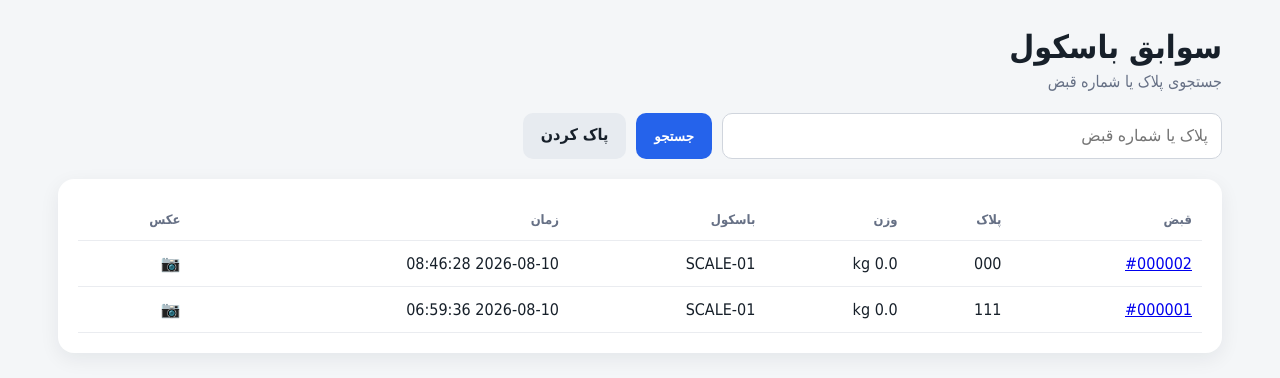
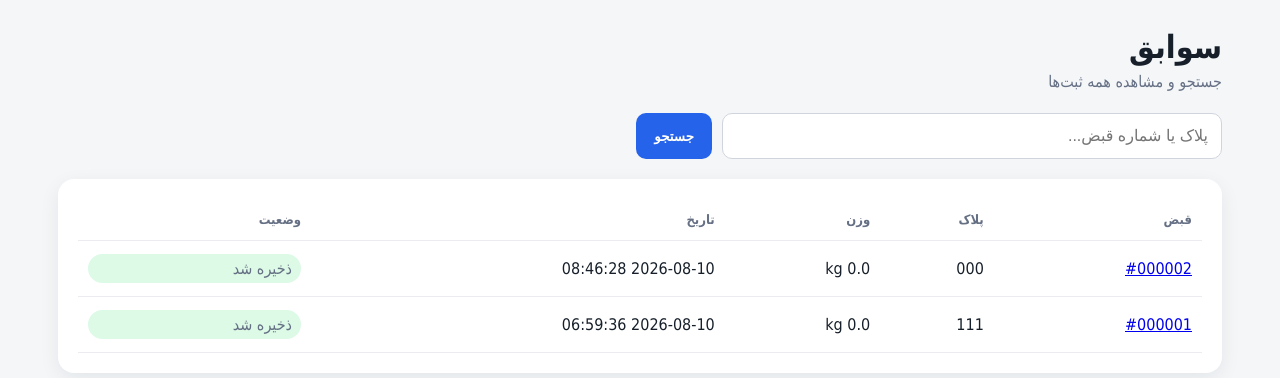
Before and after one commit to ataalamdoust10-del/smartweighbridge, a FastAPI app: page /records in a window 1280 px wide. Shown: the part 54-432 px from the top of the page. Run offline with FastAPI, Linux system fonts and the light colour scheme; the visitor is signed in with stand-in values (Sample User, id 1); data comes from the database, SQL or seed files in the repository.

Commit message:
Translate records page (fa/en/hy)

```diff
--- a/app/i18n.py
+++ b/app/i18n.py
@@ -56,11 +56,20 @@ TRANSLATIONS = {
         "truck_photo": "عکس کامیون",
         "hint_camera": "در گوشی، با انتخاب این قسمت دوربین باز می‌شود.",
         "submit_weigh": "ثبت وزن و عکس",
+
+        # Records page (سوابق)
+        "records_title": "سوابق",
+        "records_subtitle": "جستجو و مشاهده همه ثبت‌ها",
+        "search": "جستجو",
+        "search_placeholder": "پلاک یا شماره قبض...",
+        "clear": "پاک کردن",
+        "no_results": "موردی پیدا نشد.",
     },
 
     "en": {
         "app_name": "Smart Weighbridge",
 
+        # Login
         "login": "Login",
         "login_subtitle": "Weighbridge management system",
         "username": "Username",
@@ -68,11 +77,13 @@ TRANSLATIONS = {
         "submit_login": "Sign in",
         "login_error": "Invalid username or password.",
 
+        # Nav
         "dashboard": "Dashboard",
         "weigh": "Weigh",
         "records": "Records",
         "logout": "Logout",
 
+        # Dashboard
         "welcome": "Welcome",
         "new_weighment": "New weighment",
         "records_count": "Records count",
@@ -82,6 +93,7 @@ TRANSLATIONS = {
         "waiting": "Waiting",
         "latest_weighments": "Latest weighments",
 
+        # Common table/fields
         "ticket": "Ticket",
         "plate": "Plate",
         "weight": "Weight",
@@ -89,12 +101,14 @@ TRANSLATIONS = {
         "status": "Status",
         "saved": "Saved",
 
+        # Detail (ticket page)
         "weighment_details": "Weighment details",
         "print": "Print",
         "operator": "Operator",
         "datetime": "Date & time",
         "no_photo": "No photo",
 
+        # Weigh page
         "weigh_truck_title": "Truck weigh-in",
         "weigh_subtitle": "Review and submit the information.",
         "current_scale_weight": "Current scale weight",
@@ -103,11 +117,20 @@ TRANSLATIONS = {
         "truck_photo": "Truck photo",
         "hint_camera": "On mobile, selecting this will open the camera.",
         "submit_weigh": "Submit weight & photo",
+
+        # Records page
+        "records_title": "Records",
+        "records_subtitle": "Search and view all weighments",
+        "search": "Search",
+        "search_placeholder": "Plate or ticket number...",
+        "clear": "Clear",
+        "no_results": "No results found.",
     },
 
     "hy": {
         "app_name": "Խելացի Կշռակայան",
 
+        # Login
         "login": "Մուտք",
         "login_subtitle": "Կշռակայանի կառավարման համակարգ",
         "username": "Օգտանուն",
@@ -115,11 +138,13 @@ TRANSLATIONS = {
         "submit_login": "Մուտք գործել",
         "login_error": "Սխալ օգտանուն կամ գաղտնաբառ։",
 
+        # Nav
         "dashboard": "Վահանակ",
         "weigh": "Կշռում",
         "records": "Գրառումներ",
         "logout": "Ելք",
 
+        # Dashboard
         "welcome": "Բարի գալուստ",
         "new_weighment": "Նոր կշռում",
         "records_count": "Գրառումների քանակը",
@@ -129,6 +154,7 @@ TRANSLATIONS = {
         "waiting": "Սպասում",
         "latest_weighments": "Վերջին կշռումները",
 
+        # Common table/fields
         "ticket": "Տոմս",
         "plate": "Համարանիշ",
         "weight": "Քաշ",
@@ -136,12 +162,14 @@ TRANSLATIONS = {
         "status": "Կարգավիճակ",
         "saved": "Պահպանված է",
 
+        # Detail (ticket page)
         "weighment_details": "Կշռման մանրամասներ",
         "print": "Տպել",
         "operator": "Օպերատոր",
         "datetime": "Ամսաթիվ և ժամ",
         "no_photo": "Առանց լուսանկարի",
 
+        # Weigh page
         "weigh_truck_title": "Բեռնատարի կշռում",
         "weigh_subtitle": "Ստուգեք տվյալները և ուղարկեք։",
         "current_scale_weight": "Ընթացիկ կշիռը",
@@ -150,6 +178,14 @@ TRANSLATIONS = {
         "truck_photo": "Մեքենայի լուսանկար",
         "hint_camera": "Հեռախոսով ընտրելիս տեսախցիկը կբացվի։",
         "submit_weigh": "Ուղարկել",
+
+        # Records page
+        "records_title": "Գրառումներ",
+        "records_subtitle": "Որոնել և դիտել բոլոր կշռումները",
+        "search": "Որոնում",
+        "search_placeholder": "Համարանիշ կամ տոմս...",
+        "clear": "Մաքրել",
+        "no_results": "Արդյունք չկա։",
     },
 }
 
@@ -158,15 +194,12 @@ RTL_LANGS = {"fa"}
 def translate(lang: str, key: str) -> str:
     lang = lang if lang in SUPPORTED_LANGS else DEFAULT_LANG
 
-    # 1) selected language
     if key in TRANSLATIONS.get(lang, {}):
         return TRANSLATIONS[lang][key]
 
-    # 2) fallback to default lang
     if key in TRANSLATIONS.get(DEFAULT_LANG, {}):
         return TRANSLATIONS[DEFAULT_LANG][key]
 
-    # 3) fallback to key
     return key
 
 def get_dir(lang: str) -> str:
--- a/app/templates/records.html
+++ b/app/templates/records.html
@@ -1,32 +1,57 @@
 {% extends "base.html" %}
-{% block title %}سوابق{% endblock %}
+{% block title %}{{ _('records') }}{% endblock %}
+
 {% block content %}
 <div class="page-head">
-  <div><h1>سوابق باسکول</h1><p>جستجوی پلاک یا شماره قبض</p></div>
+  <div>
+    <h1>{{ _('records_title') }}</h1>
+    <p>{{ _('records_subtitle') }}</p>
+  </div>
 </div>
 
-<form class="search" method="get">
-  <input name="q" value="{{ q }}" placeholder="پلاک یا شماره قبض">
-  <button class="btn primary">جستجو</button>
-  <a class="btn" href="/records">پاک کردن</a>
+<form class="search" method="get" action="/records">
+  <input name="q" value="{{ q }}" placeholder="{{ _('search_placeholder') }}" autocomplete="off">
+  <button class="btn primary" type="submit">{{ _('search') }}</button>
+  {% if q %}
+    <a class="btn" href="/records">{{ _('clear') }}</a>
+  {% endif %}
 </form>
 
 <div class="card">
   <div class="table-wrap">
     <table>
-<thead><tr><th>قبض</th><th>پلاک</th><th>وزن</th><th>باسکول</th><th>زمان</th><th>عکس</th></tr></thead>
+      <thead>
+        <tr>
+          <th>{{ _('ticket') }}</th>
+          <th>{{ _('plate') }}</th>
+          <th>{{ _('weight') }}</th>
+          <th>{{ _('date') }}</th>
+          <th>{{ _('status') }}</th>
+        </tr>
+      </thead>
       <tbody>
         {% for r in rows %}
         <tr>
-  <td><a href="/weighments/{{ r.ticket_number }}">#{{ "%06d"|format(r.ticket_number) }}</a></td>
+          <td>
+            <a href="/weighments/{{ r.ticket_number }}">#{{ "%06d"|format(r.ticket_number) }}</a>
+          </td>
           <td>{{ r.plate }}</td>
           <td>{{ r.weight }} {{ r.unit }}</td>
-  <td>{{ r.scale_id }}</td>
-  <td>{{ r.created_at[:19].replace('T',' ') }}</td>
-  <td>{{ '📷' if r.photo_filename else '—' }}</td>
+          <td>{{ (r.created_at|string)[:19].replace('T',' ') }}</td>
+          <td>
+            <span class="badge">
+              {% if r.status == 'SAVED' %}
+                {{ _('saved') }}
+              {% else %}
+                {{ r.status }}
+              {% endif %}
+            </span>
+          </td>
         </tr>
         {% else %}
-<tr><td colspan="6">موردی پیدا نشد.</td></tr>
+        <tr>
+          <td colspan="5">{{ _('no_results') }}</td>
+        </tr>
         {% endfor %}
       </tbody>
     </table>
```
Lines whose indentation alone changed are shown as unchanged.
